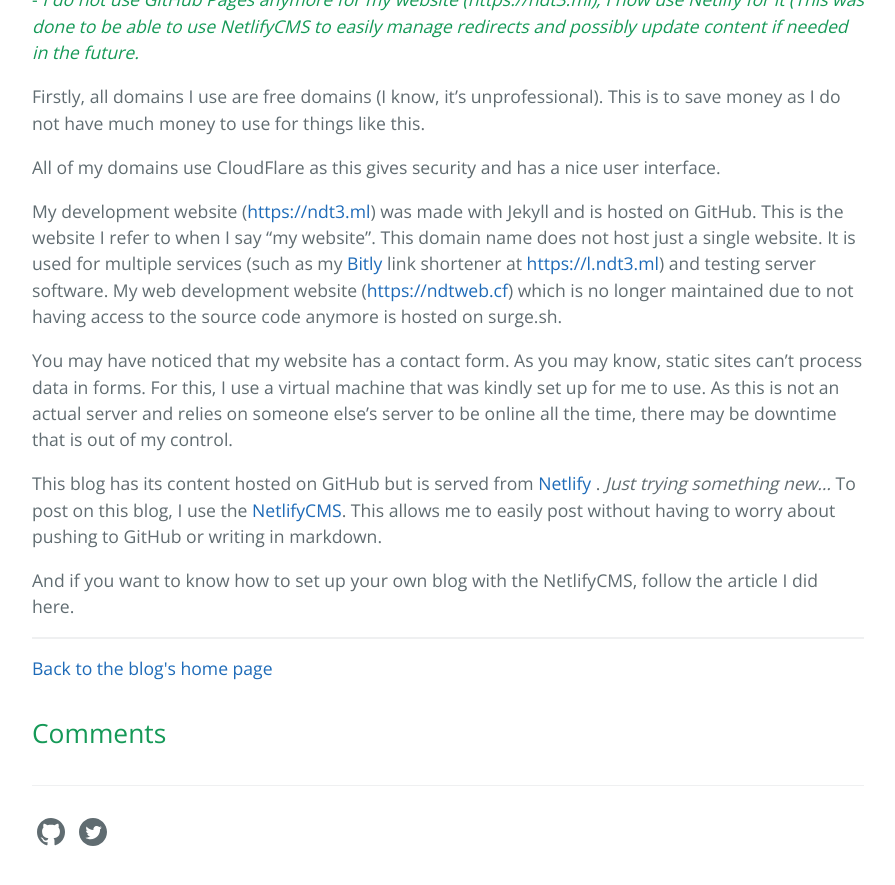
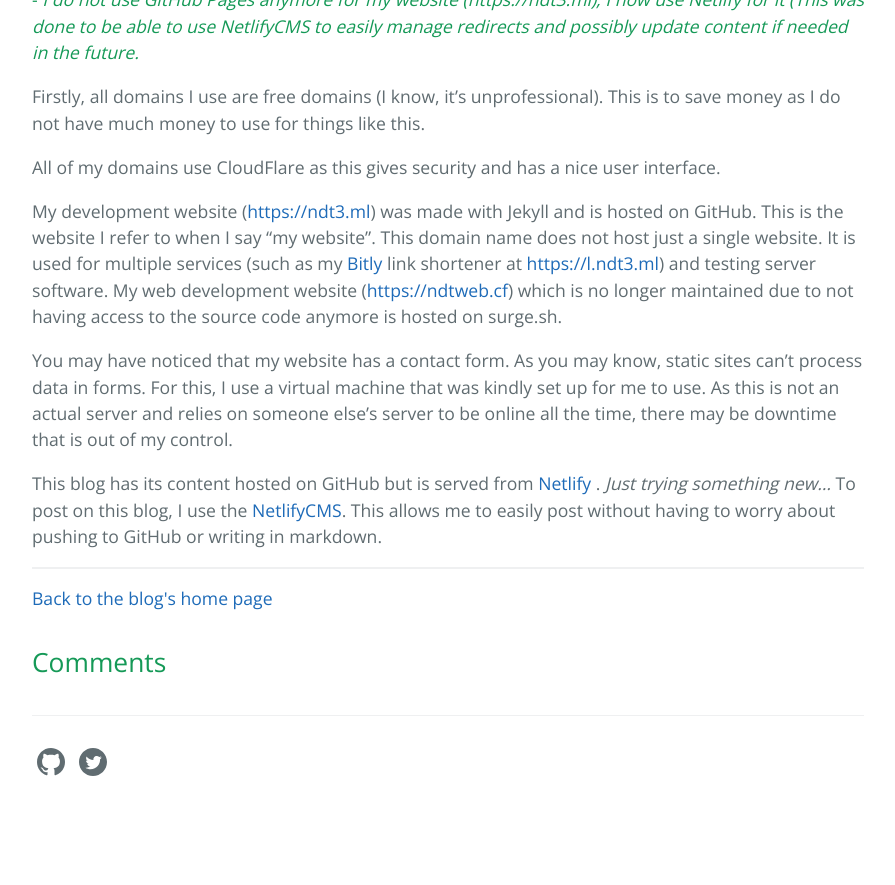
Before and after one commit to TrueWinter/blog, a Jekyll site: the page built from _posts/2017-09-09-how-i-set-up-all-of-this.md, in a window 1280 px wide and 900 px high, scrolled down 588 px. Shown: the top 885 px of the window, without its empty margins (192-1087 px from the left). Built offline with Jekyll 4.4.1, drawn with Linux system fonts in a browser that asks for light colours; comment, search, counter and statistics services are not loaded; after the commit the page ends 1418 px from its top, so only the background shows below that.

Commit message:
Update Post “2017-09-09-how-i-set-up-all-of-this”

```diff
--- a/_posts/2017-09-09-how-i-set-up-all-of-this.md
+++ b/_posts/2017-09-09-how-i-set-up-all-of-this.md
@@ -5,6 +5,7 @@
 This is my first post on this blog. I have decided that in this post, I will give more details about how I have set up my website and blog.
 
 ### *Some information in this article is outdated. I may make an updated version soon:*
+
 #### - *I do not use GitHub Pages anymore for my website (https://ndt3.ml), I now use Netlify for it (This was done to be able to use NetlifyCMS to easily manage redirects and possibly update content if needed in the future.*
 
 Firstly, all domains I use are free domains (I know, it’s unprofessional). This is to save money as I do not have much money to use for things like this.
@@ -17,5 +18,3 @@
 You may have noticed that my website has a contact form. As you may know, static sites can’t process data in forms. For this, I use a virtual machine that was kindly set up for me to use. As this is not an actual server and relies on someone else’s server to be online all the time, there may be downtime that is out of my control.
 
 This blog has its content hosted on GitHub but is served from [Netlify ](https://netlify.com). *Just trying something new…* To post on this blog, I use the [NetlifyCMS](https://www.netlifycms.org/). This allows me to easily post without having to worry about pushing to GitHub or writing in markdown.
-
-And if you want to know how to set up your own blog with the NetlifyCMS, follow the article I did here.
```
